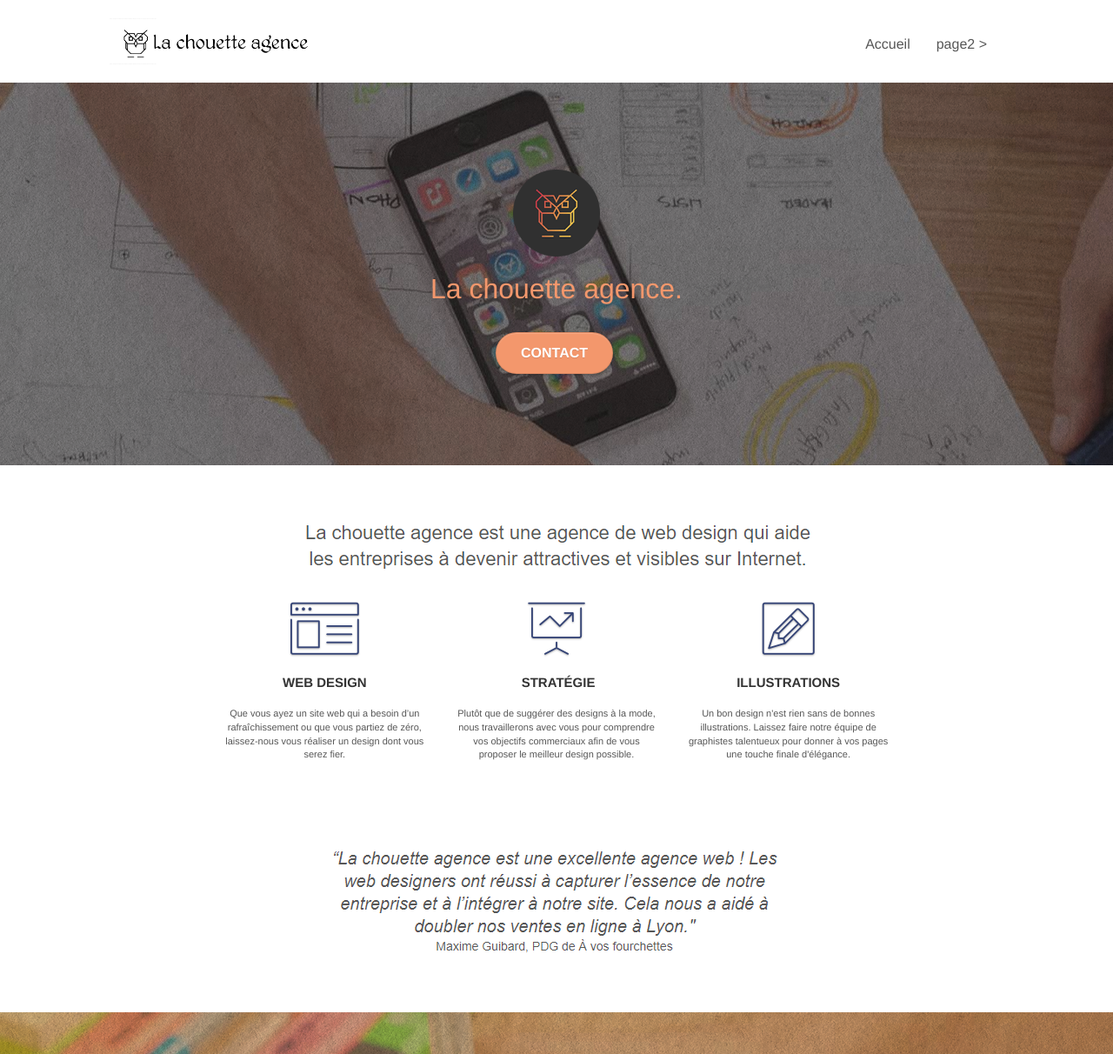
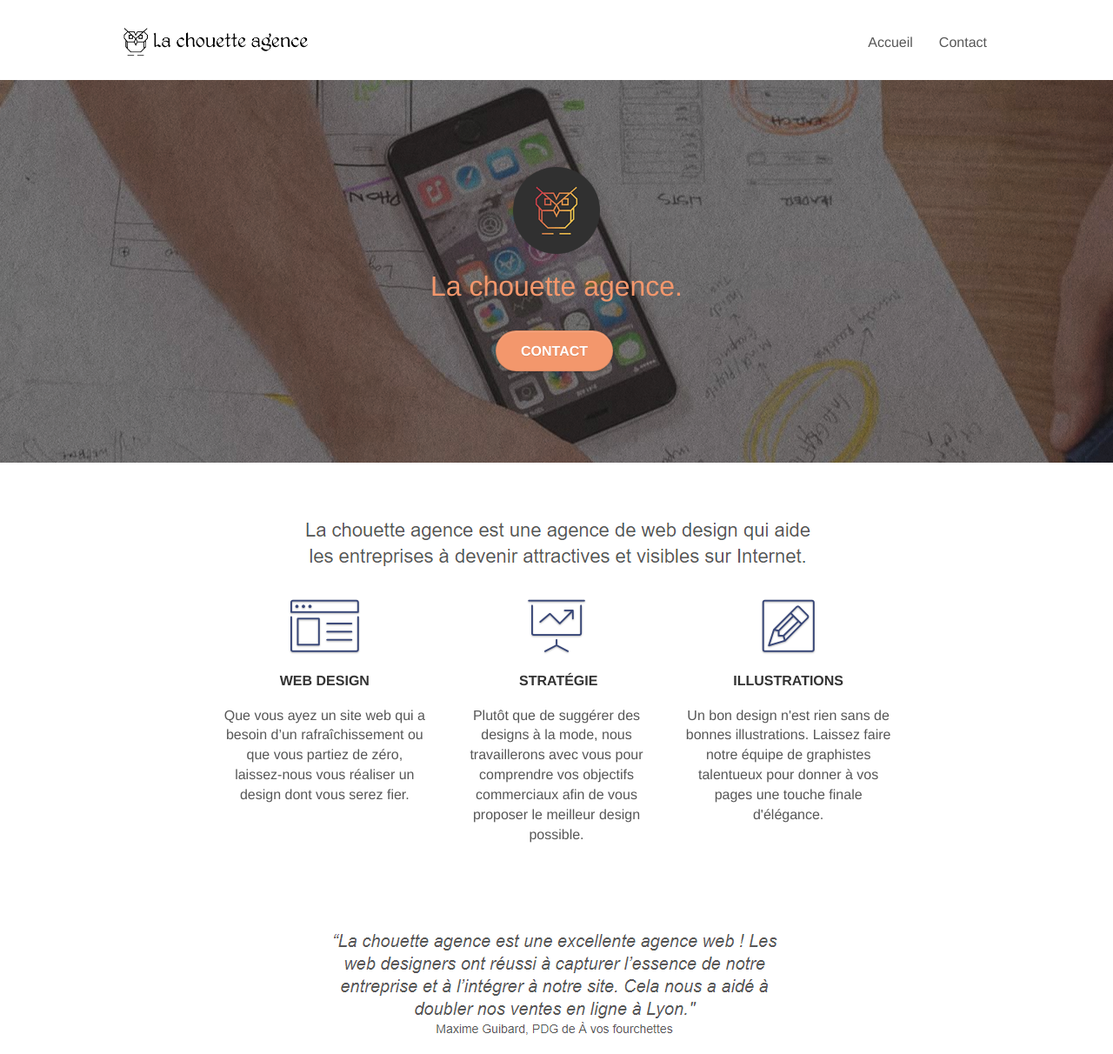
Before and after one commit to thibaudmarti/ThibaudMarti_4_15072021, a plain HTML site: page index.html in a window 1280 px wide. Shown: the top 1212 px of the page at 87% size. Drawn offline with Linux system fonts and the light colour scheme.

Commit message:
change font-size

```diff
--- a/index.html
+++ b/index.html
@@ -37,9 +37,7 @@
 
 				<nav class="navbar row">
 					<div class="navbar-header">
-						<div class="keywords" style="color:#cccccc;font-size:1px;">Agence web à paris, stratégie web, web design, illustrations, design de site web, site web, web, internet, site internet, site</div>
 						<a class="navbar-brand" href="index.html"><img src="img/la-chouette-agence.png" alt="paris web design logo agence web meilleure agence" height="40" /></a>
-						<div class="keywords" style="color:#cccccc;font-size:1px;">Agence web à paris, stratégie web, web design, illustrations, design de site web, site web, web, internet, site internet, site</div>
 						<button id="nav-toggle" type="button" class="ui-navbar-toggle navbar-toggle" data-toggle="collapse" data-target=".navbar-1">
 							<span class="sr-only">Toggle navigation</span><span class="icon-bar"></span><span class="icon-bar"></span><span class="icon-bar"></span>
 						</button>
@@ -52,7 +50,7 @@
 							<li>
 							</li>
 							<li>
-								<a href="page2.html">page2 &gt;</a>
+								<a href="page2.html">Contact</a>
 							</li>
 						</ul>
 					</div>
--- a/style.css
+++ b/style.css
@@ -677,7 +677,7 @@ a {
 }
 
 p {
-    font-size: 11px;
+    font-size: 16px;
 }
 
 .tight-width-whitespace {
@@ -710,7 +710,7 @@ h2 {
 }
 
 h3 {
-    font-size: 15px;
+    font-size: 16px;
     text-transform: uppercase;
     font-weight: 700;
     color: #333333!important;
```
Also changed, not shown: page2.html (+1 -2 lines).
